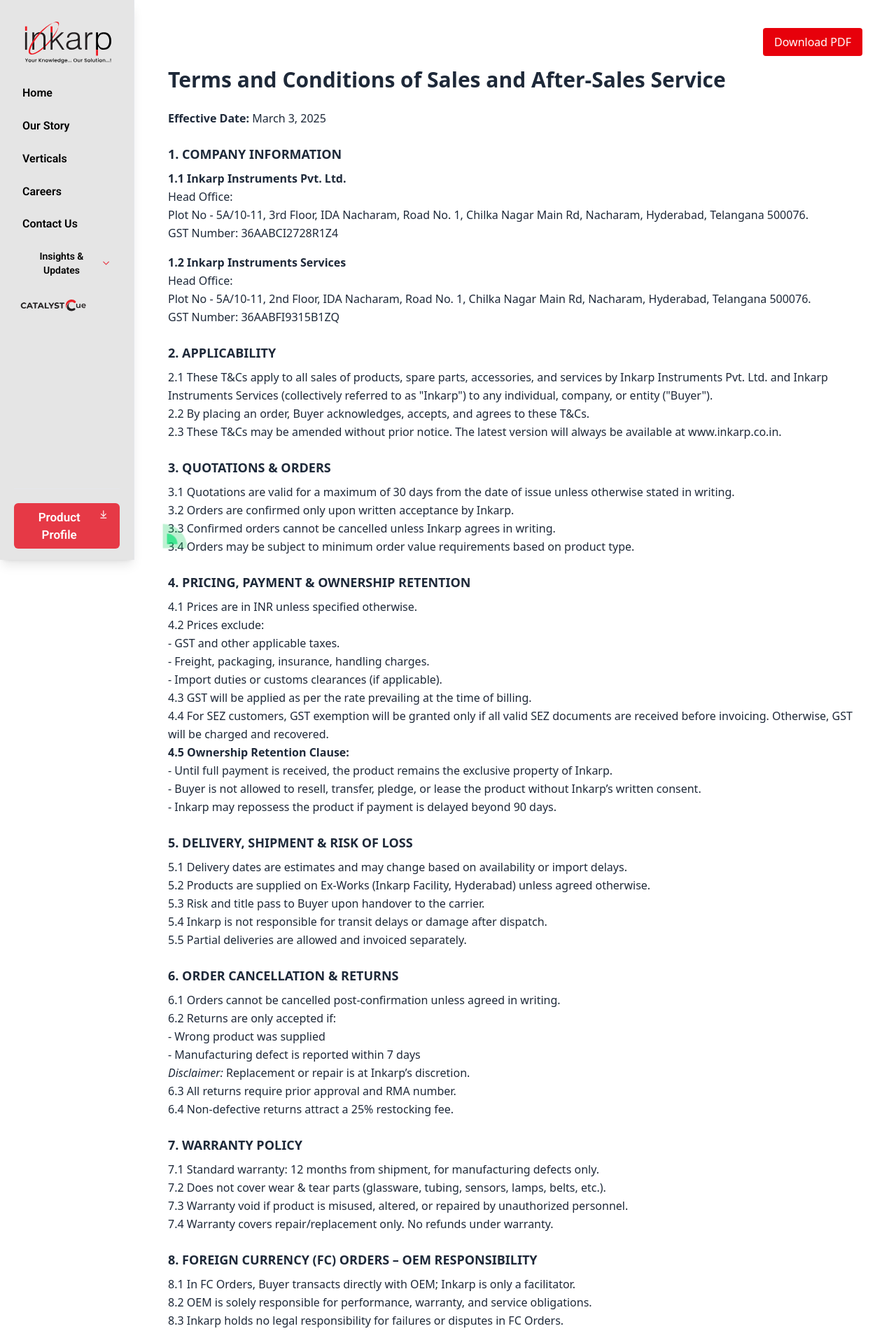
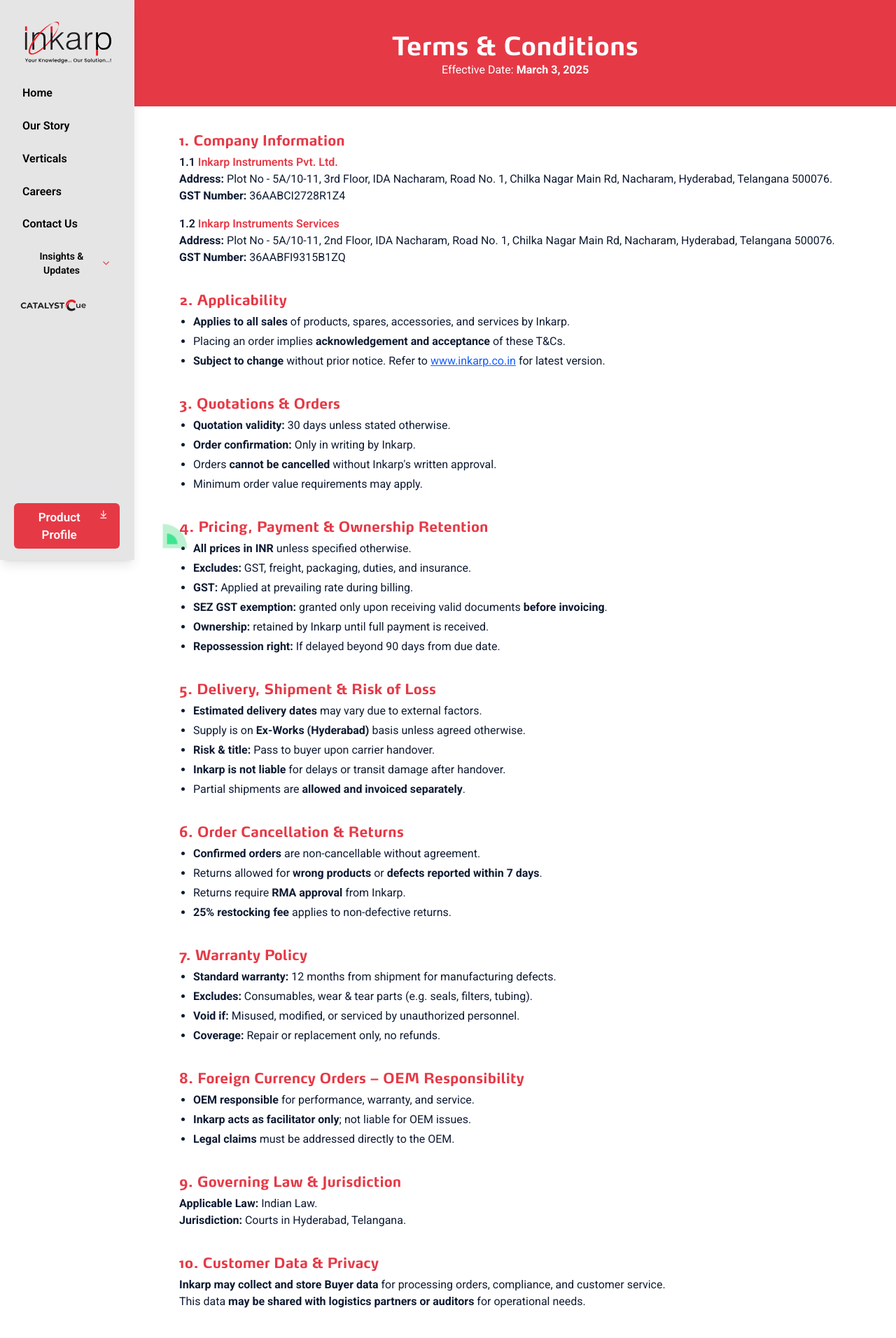
Before and after one commit to Inkarp/inkarppersonal, a React (Vite) app in the folder fronted-inkarp/: page /terms-and-conditions in a window 1280 px wide. Shown: the top 1912 px of the page at 70% size. Built offline with nearby package versions, Linux system fonts and the light colour scheme.

Commit message:
fixed the our story and also remaining pages

```diff
--- a/fronted-inkarp/src/LoadingScreen.jsx
+++ b/fronted-inkarp/src/LoadingScreen.jsx
@@ -5,7 +5,7 @@
 function LoadingScreen() {
   return (
     <div className="flex flex-col items-center justify-center min-h-screen bg-white">
-      <div className="relative w-64 h-64 bg-[#f5f5f5] rounded-full shadow-xl flex items-center justify-center animate-zoomInOut ring-4 ring-[#E63946]">
+      <div className="relative w-64 h-64 bg-[#f5f5f5] rounded-full shadow-xl flex items-center justify-center animate-zoomInOut ring-2 ring-[#E63946]">
         <img
           src={Logo}
           alt="Inkarp Logo"
@@ -18,7 +18,7 @@
         <img
           src={LogoNew}
           alt="40 Years"
-          className="absolute top-2 right-2 w-12 h-12 object-contain rounded-full border-2 border-white shadow"
+          className="absolute top-2 right-2 w-12 h-12 object-contain rounded-full border-2 border-[#E63946] bg-[#F5F5F5] shadow"
         />
       </div>
 
--- a/fronted-inkarp/src/Main/OurStory.jsx
+++ b/fronted-inkarp/src/Main/OurStory.jsx
@@ -22,6 +22,7 @@
       <div className="relative">
         <MissionVision />
         <ClientsNew />
+        <TrustedClients />
       </div>
 
       {/* Section with background image - Team sections */}
--- a/fronted-inkarp/src/components/pages/Footer/TermsAndConditions.jsx
+++ b/fronted-inkarp/src/components/pages/Footer/TermsAndConditions.jsx
@@ -1,145 +1,123 @@
-import React, { useRef } from "react";
-import jsPDF from "jspdf";
-import html2canvas from "html2canvas";
+import React from 'react';
+import { Helmet } from 'react-helmet';
 
 export default function TermsAndConditions() {
-  const contentRef = useRef(null);
-
-
-  const handleDownloadPDF = async () => {
-    const canvas = await html2canvas(element, {
-  scale: 2,
-  useCORS: true,
-  foreignObjectRendering: false
-});
-
-    const element = contentRef.current;
-
-    const imgData = canvas.toDataURL("image/png");
-
-    const pdf = new jsPDF("p", "mm", "a4");
-    const pageWidth = pdf.internal.pageSize.getWidth();
-    const pageHeight = (canvas.height * pageWidth) / canvas.width;
-
-    pdf.addImage(imgData, "PNG", 0, 0, pageWidth, pageHeight);
-    pdf.save("terms-and-conditions.pdf");
-  };
-
   return (
-    <div className="max-w-5xl mx-auto px-4 py-10 text-gray-800">
-      <div className="flex justify-end mb-4">
-        <button
-          onClick={handleDownloadPDF}
-          className="px-4 py-2 bg-red-600 text-white rounded hover:bg-red-700 transition"
-        >
-          Download PDF
-        </button>
+    <section className="font-[Roboto] text-[#0f1b33] bg-white">
+      <Helmet>
+        <title>Terms And Conditions- Inkarp Instruments Private Ltd.</title>
+      </Helmet>
+      {/* Banner Section */}
+      <div className="bg-[#E63946] py-10 px-4 text-center text-white">
+        <h1 className="text-3xl md:text-4xl font-[MaxOT]">Terms & Conditions</h1>
+        <p className="text-sm md:text-base mt-2">Effective Date: <strong>March 3, 2025</strong></p>
       </div>
 
-      {/* ✅ Entire content is wrapped in the ref */}
-      <div ref={contentRef}>
-        <h1 className="text-3xl font-bold mb-6">
-          Terms and Conditions of Sales and After-Sales Service
-        </h1>
+      <div className="max-w-5xl mx-auto p-4 md:p-8 space-y-8">
+        {/* 1. Company Information */}
+        <div>
+          <h2 className="text-xl font-bold font-[MaxOT] text-[#E63946] mb-2">1. Company Information</h2>
+          <p className="font-semibold">1.1 <span className="text-[#E63946]">Inkarp Instruments Pvt. Ltd.</span></p>
+          <p><strong>Address:</strong> Plot No - 5A/10-11, 3rd Floor, IDA Nacharam, Road No. 1, Chilka Nagar Main Rd, Nacharam, Hyderabad, Telangana 500076.</p>
+          <p className="mb-4"><strong>GST Number:</strong> 36AABCI2728R1Z4</p>
 
-        <div className="space-y-6 text-sm sm:text-base leading-relaxed">
-          <p><strong>Effective Date:</strong> March 3, 2025</p>
+          <p className="font-semibold">1.2 <span className="text-[#E63946]">Inkarp Instruments Services</span></p>
+          <p><strong>Address:</strong> Plot No - 5A/10-11, 2nd Floor, IDA Nacharam, Road No. 1, Chilka Nagar Main Rd, Nacharam, Hyderabad, Telangana 500076.</p>
+          <p><strong>GST Number:</strong> 36AABFI9315B1ZQ</p>
+        </div>
 
-          <section>
-            <h2 className="font-semibold text-lg mb-2">1. COMPANY INFORMATION</h2>
-            <p><strong>1.1 Inkarp Instruments Pvt. Ltd.</strong><br />
-              Head Office:<br />
-              Plot No - 5A/10-11, 3rd Floor, IDA Nacharam, Road No. 1, Chilka Nagar Main Rd, Nacharam, Hyderabad, Telangana 500076.<br />
-              GST Number: 36AABCI2728R1Z4
-            </p>
-            <p className="mt-4"><strong>1.2 Inkarp Instruments Services</strong><br />
-              Head Office:<br />
-              Plot No - 5A/10-11, 2nd Floor, IDA Nacharam, Road No. 1, Chilka Nagar Main Rd, Nacharam, Hyderabad, Telangana 500076.<br />
-              GST Number: 36AABFI9315B1ZQ
-            </p>
-          </section>
+        {/* 2. Applicability */}
+        <div>
+          <h2 className="text-xl font-bold font-[MaxOT] text-[#E63946] mb-2">2. Applicability</h2>
+          <ul className="list-disc ml-5 space-y-1">
+            <li><strong>Applies to all sales</strong> of products, spares, accessories, and services by Inkarp.</li>
+            <li>Placing an order implies <strong>acknowledgement and acceptance</strong> of these T&Cs.</li>
+            <li><strong>Subject to change</strong> without prior notice. Refer to <span className="text-blue-600 underline">www.inkarp.co.in</span> for latest version.</li>
+          </ul>
+        </div>
 
-          <section>
-            <h2 className="font-semibold text-lg mb-2">2. APPLICABILITY</h2>
-            <p>2.1 These T&Cs apply to all sales of products, spare parts, accessories, and services by Inkarp Instruments Pvt. Ltd. and Inkarp Instruments Services (collectively referred to as "Inkarp") to any individual, company, or entity ("Buyer").</p>
-            <p>2.2 By placing an order, Buyer acknowledges, accepts, and agrees to these T&Cs.</p>
-            <p>2.3 These T&Cs may be amended without prior notice. The latest version will always be available at www.inkarp.co.in.</p>
-          </section>
+        {/* 3. Quotations & Orders */}
+        <div>
+          <h2 className="text-xl font-bold font-[MaxOT] text-[#E63946] mb-2">3. Quotations & Orders</h2>
+          <ul className="list-disc ml-5 space-y-1">
+            <li><strong>Quotation validity:</strong> 30 days unless stated otherwise.</li>
+            <li><strong>Order confirmation:</strong> Only in writing by Inkarp.</li>
+            <li>Orders <strong>cannot be cancelled</strong> without Inkarp's written approval.</li>
+            <li>Minimum order value requirements may apply.</li>
+          </ul>
+        </div>
 
-          <section>
-            <h2 className="font-semibold text-lg mb-2">3. QUOTATIONS & ORDERS</h2>
-            <p>3.1 Quotations are valid for a maximum of 30 days from the date of issue unless otherwise stated in writing.</p>
-            <p>3.2 Orders are confirmed only upon written acceptance by Inkarp.</p>
-            <p>3.3 Confirmed orders cannot be cancelled unless Inkarp agrees in writing.</p>
-            <p>3.4 Orders may be subject to minimum order value requirements based on product type.</p>
-          </section>
+        {/* 4. Pricing, Payment & Ownership Retention */}
+        <div>
+          <h2 className="text-xl font-bold font-[MaxOT] text-[#E63946] mb-2">4. Pricing, Payment & Ownership Retention</h2>
+          <ul className="list-disc ml-5 space-y-1">
+            <li><strong>All prices in INR</strong> unless specified otherwise.</li>
+            <li><strong>Excludes:</strong> GST, freight, packaging, duties, and insurance.</li>
+            <li><strong>GST:</strong> Applied at prevailing rate during billing.</li>
+            <li><strong>SEZ GST exemption:</strong> granted only upon receiving valid documents <strong>before invoicing</strong>.</li>
+            <li><strong>Ownership:</strong> retained by Inkarp until full payment is received.</li>
+            <li><strong>Repossession right:</strong> If delayed beyond 90 days from due date.</li>
+          </ul>
+        </div>
 
-          <section>
-            <h2 className="font-semibold text-lg mb-2">4. PRICING, PAYMENT & OWNERSHIP RETENTION</h2>
-            <p>4.1 Prices are in INR unless specified otherwise.</p>
-            <p>4.2 Prices exclude:<br />
-              - GST and other applicable taxes.<br />
-              - Freight, packaging, insurance, handling charges.<br />
-              - Import duties or customs clearances (if applicable).
-            </p>
-            <p>4.3 GST will be applied as per the rate prevailing at the time of billing.</p>
-            <p>4.4 For SEZ customers, GST exemption will be granted only if all valid SEZ documents are received before invoicing. Otherwise, GST will be charged and recovered.</p>
-            <p><strong>4.5 Ownership Retention Clause:</strong><br />
-              - Until full payment is received, the product remains the exclusive property of Inkarp.<br />
-              - Buyer is not allowed to resell, transfer, pledge, or lease the product without Inkarp’s written consent.<br />
-              - Inkarp may repossess the product if payment is delayed beyond 90 days.
-            </p>
-          </section>
+        {/* 5. Delivery, Shipment & Risk of Loss */}
+        <div>
+          <h2 className="text-xl font-bold font-[MaxOT] text-[#E63946] mb-2">5. Delivery, Shipment & Risk of Loss</h2>
+          <ul className="list-disc ml-5 space-y-1">
+            <li><strong>Estimated delivery dates</strong> may vary due to external factors.</li>
+            <li>Supply is on <strong>Ex-Works (Hyderabad)</strong> basis unless agreed otherwise.</li>
+            <li><strong>Risk & title:</strong> Pass to buyer upon carrier handover.</li>
+            <li><strong>Inkarp is not liable</strong> for delays or transit damage after handover.</li>
+            <li>Partial shipments are <strong>allowed and invoiced separately</strong>.</li>
+          </ul>
+        </div>
 
-          <section>
-            <h2 className="font-semibold text-lg mb-2">5. DELIVERY, SHIPMENT & RISK OF LOSS</h2>
-            <p>5.1 Delivery dates are estimates and may change based on availability or import delays.</p>
-            <p>5.2 Products are supplied on Ex-Works (Inkarp Facility, Hyderabad) unless agreed otherwise.</p>
-            <p>5.3 Risk and title pass to Buyer upon handover to the carrier.</p>
-            <p>5.4 Inkarp is not responsible for transit delays or damage after dispatch.</p>
-            <p>5.5 Partial deliveries are allowed and invoiced separately.</p>
-          </section>
+        {/* 6. Order Cancellation & Returns */}
+        <div>
+          <h2 className="text-xl font-bold font-[MaxOT] text-[#E63946] mb-2">6. Order Cancellation & Returns</h2>
+          <ul className="list-disc ml-5 space-y-1">
+            <li><strong>Confirmed orders</strong> are non-cancellable without agreement.</li>
+            <li>Returns allowed for <strong>wrong products</strong> or <strong>defects reported within 7 days</strong>.</li>
+            <li>Returns require <strong>RMA approval</strong> from Inkarp.</li>
+            <li><strong>25% restocking fee</strong> applies to non-defective returns.</li>
+          </ul>
+        </div>
 
-          <section>
-            <h2 className="font-semibold text-lg mb-2">6. ORDER CANCELLATION & RETURNS</h2>
-            <p>6.1 Orders cannot be cancelled post-confirmation unless agreed in writing.</p>
-            <p>6.2 Returns are only accepted if:<br />
-              - Wrong product was supplied<br />
-              - Manufacturing defect is reported within 7 days
-            </p>
-            <p><em>Disclaimer:</em> Replacement or repair is at Inkarp’s discretion.</p>
-            <p>6.3 All returns require prior approval and RMA number.</p>
-            <p>6.4 Non-defective returns attract a 25% restocking fee.</p>
-          </section>
+        {/* 7. Warranty Policy */}
+        <div>
+          <h2 className="text-xl font-bold font-[MaxOT] text-[#E63946] mb-2">7. Warranty Policy</h2>
+          <ul className="list-disc ml-5 space-y-1">
+            <li><strong>Standard warranty:</strong> 12 months from shipment for manufacturing defects.</li>
+            <li><strong>Excludes:</strong> Consumables, wear & tear parts (e.g. seals, filters, tubing).</li>
+            <li><strong>Void if:</strong> Misused, modified, or serviced by unauthorized personnel.</li>
+            <li><strong>Coverage:</strong> Repair or replacement only, no refunds.</li>
+          </ul>
+        </div>
 
-          <section>
-            <h2 className="font-semibold text-lg mb-2">7. WARRANTY POLICY</h2>
-            <p>7.1 Standard warranty: 12 months from shipment, for manufacturing defects only.</p>
-            <p>7.2 Does not cover wear & tear parts (glassware, tubing, sensors, lamps, belts, etc.).</p>
-            <p>7.3 Warranty void if product is misused, altered, or repaired by unauthorized personnel.</p>
-            <p>7.4 Warranty covers repair/replacement only. No refunds under warranty.</p>
-          </section>
+        {/* 8. Foreign Currency Orders */}
+        <div>
+          <h2 className="text-xl font-bold font-[MaxOT] text-[#E63946] mb-2">8. Foreign Currency Orders – OEM Responsibility</h2>
+          <ul className="list-disc ml-5 space-y-1">
+            <li><strong>OEM responsible</strong> for performance, warranty, and service.</li>
+            <li><strong>Inkarp acts as facilitator only</strong>; not liable for OEM issues.</li>
+            <li><strong>Legal claims</strong> must be addressed directly to the OEM.</li>
+          </ul>
+        </div>
 
-          <section>
-            <h2 className="font-semibold text-lg mb-2">8. FOREIGN CURRENCY (FC) ORDERS – OEM RESPONSIBILITY</h2>
-            <p>8.1 In FC Orders, Buyer transacts directly with OEM; Inkarp is only a facilitator.</p>
-            <p>8.2 OEM is solely responsible for performance, warranty, and service obligations.</p>
-            <p>8.3 Inkarp holds no legal responsibility for failures or disputes in FC Orders.</p>
-          </section>
+        {/* 9. Governing Law & Jurisdiction */}
+        <div>
+          <h2 className="text-xl font-bold font-[MaxOT] text-[#E63946] mb-2">9. Governing Law & Jurisdiction</h2>
+          <p><strong>Applicable Law:</strong> Indian Law.</p>
+          <p><strong>Jurisdiction:</strong> Courts in Hyderabad, Telangana.</p>
+        </div>
 
-          <section>
-            <h2 className="font-semibold text-lg mb-2">9. GOVERNING LAW & JURISDICTION</h2>
-            <p>9.1 Governed by Indian law.</p>
-            <p>9.2 All disputes fall under Hyderabad, Telangana jurisdiction.</p>
-          </section>
-
-          <section>
-            <h2 className="font-semibold text-lg mb-2">10. CUSTOMER DATA & PRIVACY</h2>
-            <p>10.1 Inkarp may collect and process customer data for support, order, and legal compliance.</p>
-            <p>This data may be shared with operational partners (e.g., logistics, auditors) only as needed.</p>
-          </section>
+        {/* 10. Customer Data & Privacy */}
+        <div>
+          <h2 className="text-xl font-bold font-[MaxOT] text-[#E63946] mb-2">10. Customer Data & Privacy</h2>
+          <p><strong>Inkarp may collect and store Buyer data</strong> for processing orders, compliance, and customer service.</p>
+          <p>This data <strong>may be shared with logistics partners or auditors</strong> for operational needs.</p>
         </div>
       </div>
-    </div>
+    </section>
   );
 }
--- a/fronted-inkarp/src/components/pages/Home/Hero.jsx
+++ b/fronted-inkarp/src/components/pages/Home/Hero.jsx
@@ -1,4 +1,9 @@
 import React, { useEffect, useState, useRef } from "react";
+import { Swiper, SwiperSlide } from 'swiper/react';
+import { Autoplay, EffectFade, Navigation } from 'swiper/modules';
+import 'swiper/css';
+import 'swiper/css/effect-fade';
+
 import { motion, AnimatePresence } from "framer-motion";
 import { ChevronLeft, ChevronRight, Play, Search } from "lucide-react";
 import SearchDialog from "../../SearchDialog";
--- a/fronted-inkarp/src/components/pages/Home/PickNew.jsx
+++ b/fronted-inkarp/src/components/pages/Home/PickNew.jsx
@@ -83,7 +83,7 @@
 
       {/* Main Layout */}
       <motion.div
-        className="w-full max-w-[1440px] mx-auto border border-gray-200 rounded-2xl px-4 md:px-6 lg:px-8 py-6 flex flex-col md:flex-row items-start gap-8"
+        className="w-full mx-auto border border-gray-200 rounded-2xl px-10 md:px-6 lg:px-8 py-6 flex flex-col md:flex-row items-start gap-8"
         initial={{ opacity: 0, y: 30 }}
         animate={{ opacity: 1, y: 0 }}
         transition={{ duration: 0.5 }}
--- a/fronted-inkarp/src/components/pages/OurStory/TeamNewTwo.jsx
+++ b/fronted-inkarp/src/components/pages/OurStory/TeamNewTwo.jsx
@@ -72,9 +72,9 @@
 export default function TeamNewTwo() {
   return (
     <section className="py-5 px-4 min-h-screen">
-      <div className="max-w-7xl mx-auto text-center">
-        {/* <div className='bg-white p-5 w-[50%] mx-auto mb-5 rounded-xl'>
-        <h2 className="text-3xl font-bold font-[MaxOT] text-[#E63946] mb-4 tracking-tight">Our Regional Directors</h2>
+      <div className=" mx-auto text-center">
+        {/* <div className='bg-white/50 py-3 mx-auto flex flex-col gap-3 rounded-xl'>
+        <h2 className="text-3xl font-[MaxOT] text-[#E63946] tracking-tight">Our Regional Directors</h2>
         <p className="text-lg max-w-3xl mx-auto font-[Roboto]">
           Our regional directors bring specialized expertise and deep market knowledge to serve our customers across India.
         </p>
```
Also changed, not shown: fronted-inkarp/src/components/pages/Home/ClientReviews.jsx (+31 -157 lines), fronted-inkarp/src/components/pages/OurStory/MissionVision.jsx (+5 -5 lines), fronted-inkarp/src/components/pages/OurStory/TeamNew.jsx (+36 -21 lines), fronted-inkarp/src/components/pages/OurStory/TrustedClients.jsx (+36 -58 lines), fronted-inkarp/src/assets/Team/balu-sign.png (added).
